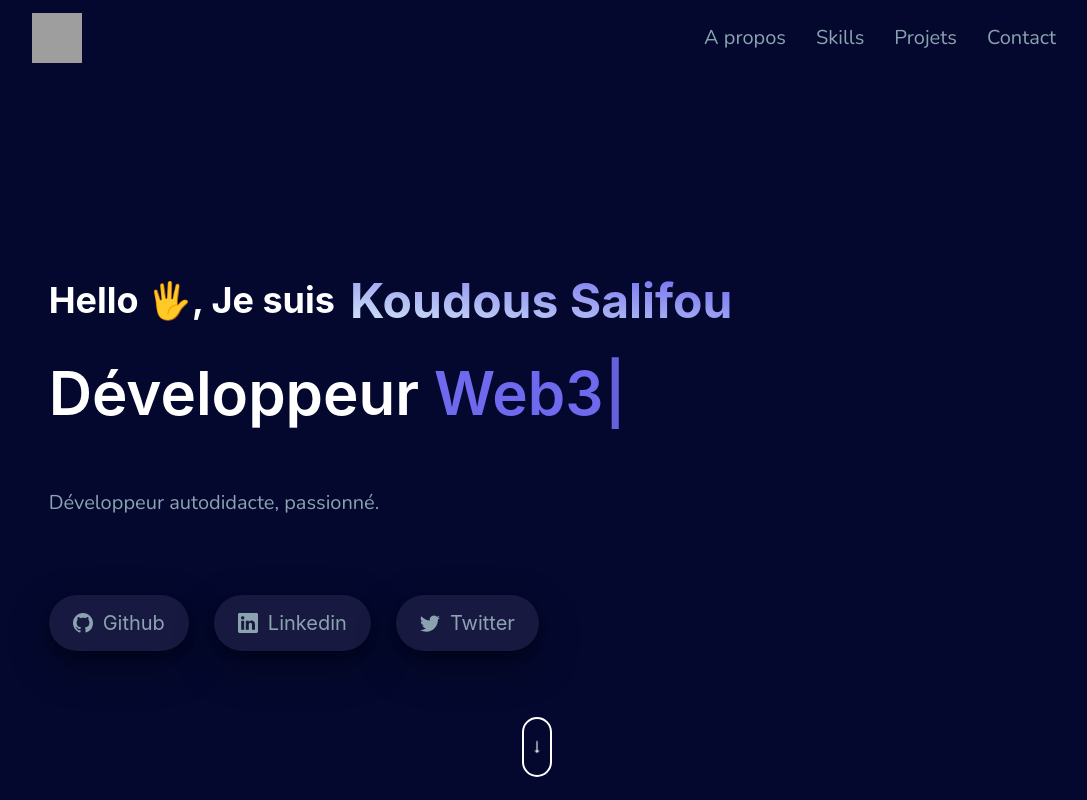
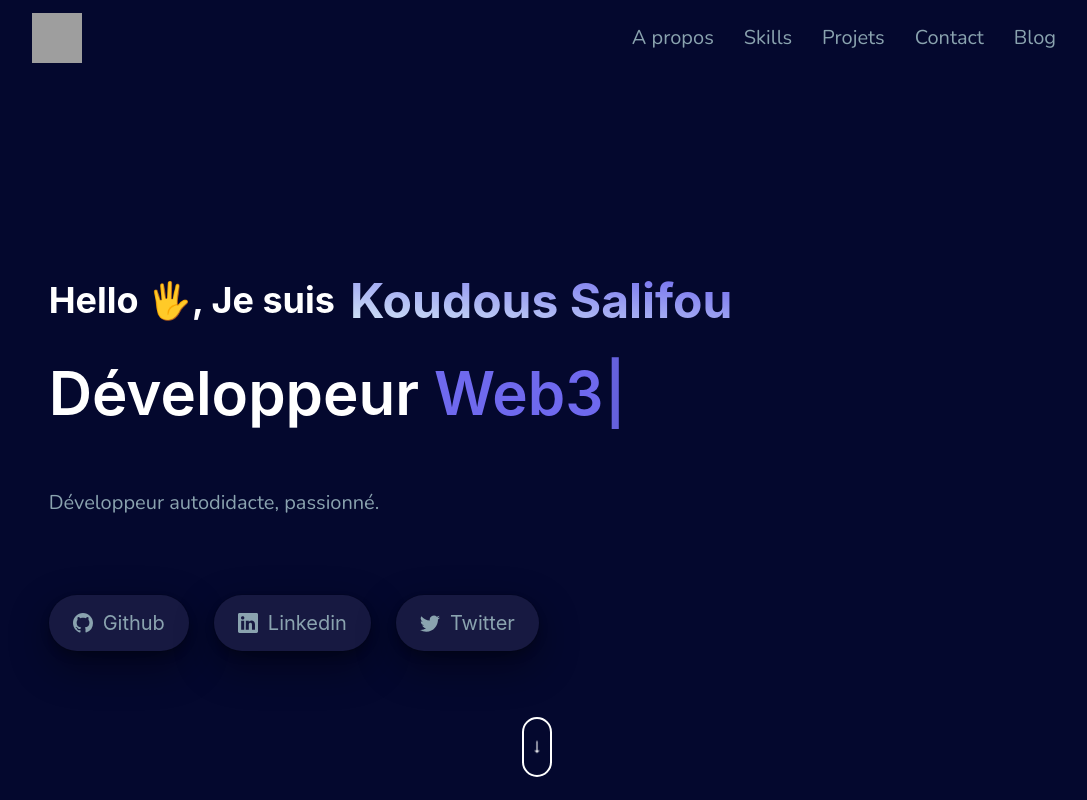
Before and after one commit to Kds-JS/my-portfolio, a Next.js app: page / in a window 1280 px wide. Shown: the top 800 px of the page, without its empty margins (96-1183 px from the left). Built offline with nearby package versions, Linux system fonts and the light colour scheme; grey boxes are pictures that could not be loaded.

Commit message:
update navlink

```diff
--- a/Components/About/About.tsx
+++ b/Components/About/About.tsx
@@ -73,7 +73,7 @@ const About = () => {
 
                         <Box fontSize="20px">
                         <Text >
-                        {"Je m'appelle Koudous et je suis développeur web dépuis le Bénin."}
+                        {"Je m'appelle Koudous et je suis développeur web depuis le Bénin."}
                         </Text>
 
                         <Text my="20px">{"Ma formation web a débutée par un bootcamp durant lequel j'ai appris les bases (HTML, CSS, JavaScript, PHP et MySQL). Je continue de me former en autodidacte et je construis plusieurs projets. Motivé je serai heureux de vous accompagner dans la conception de votre projet, vous pouvez donc me déléguer une mission ou m'inviter à rejoindre votre équipe si besoin."}</Text>
--- /dev/null
+++ b/Components/Navbar/NavLink.tsx
@@ -0,0 +1,17 @@
+import { Link } from '@chakra-ui/react';
+import React from 'react';
+import { Url } from 'url';
+
+type navlinkProps = {
+    link : string;
+    text : string;
+}
+
+const NavLink = ({link, text}: navlinkProps) => {
+
+    return (
+        <Link href={link} target="_blank" _hover={{color: 'primary.500'}}>{text}</Link>
+    );
+};
+
+export default NavLink;
--- a/Components/Navbar/Navbar.tsx
+++ b/Components/Navbar/Navbar.tsx
@@ -15,6 +15,7 @@ import { CgClose } from 'react-icons/cg';
 import { GiHamburgerMenu } from 'react-icons/gi';
 
 import {Link} from "react-scroll";
+import NavLink from './NavLink';
 
 const Navbar = () => {
   const { isOpen, onOpen, onClose } = useDisclosure();
@@ -69,6 +70,9 @@ const Navbar = () => {
                 </Link>
               </Text>
 
+              <Text>
+                <NavLink link={"https://blog.koudous-salifou.com/"} text={"Blog"} />
+              </Text>
 
 
             </HStack>
@@ -127,6 +131,9 @@ const Navbar = () => {
                 </Link>
               </Text>
 
+              <Text>
+                <NavLink link={"https://blog.koudous-salifou.com/"} text={"Blog"} />
+              </Text>
 
             </Stack>
           </Box>
```
